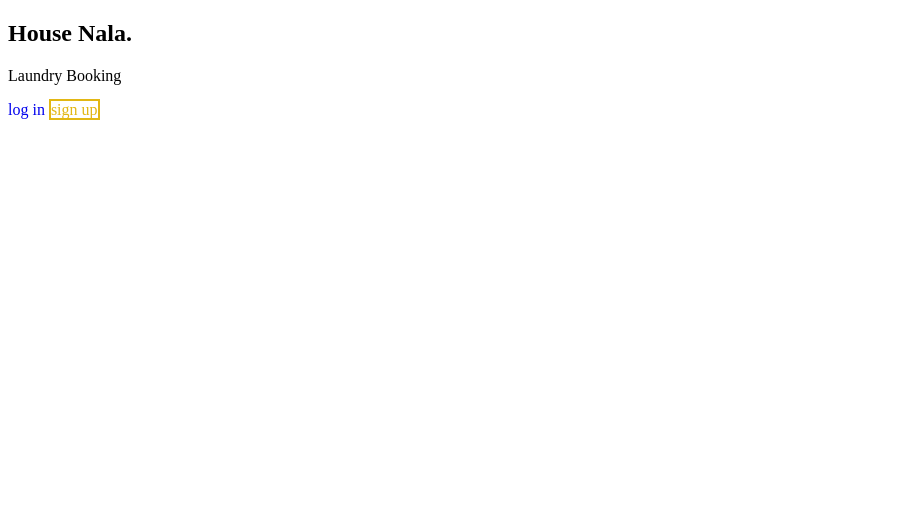
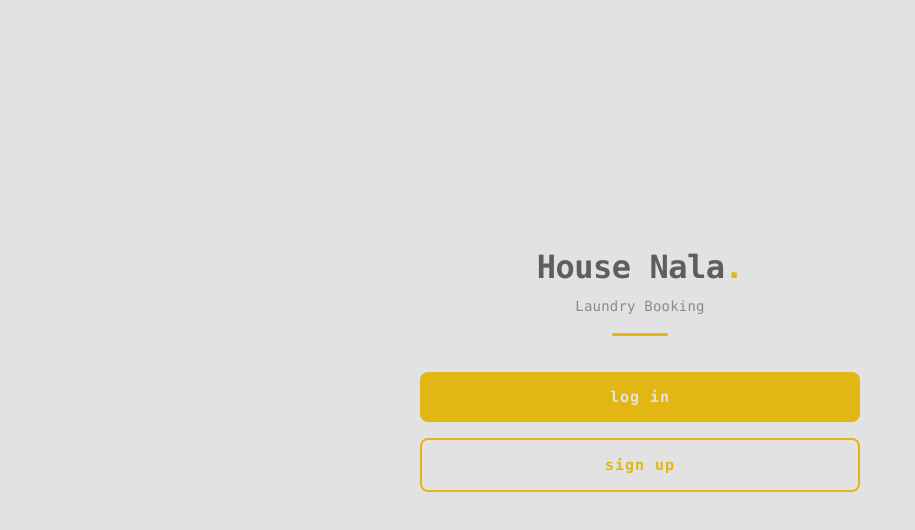
Before and after one commit to erinf27/Simple-Booking-System, a plain HTML site: page index.html in a window 1280 px wide. Shown: the whole page, without its empty margins (0-915 px from the left). Drawn offline with Linux system fonts and the light colour scheme; the site is published under a folder, as on GitHub Pages, so addresses that start at the root find nothing.

Commit message:
fix index link

```diff
--- a/index.html
+++ b/index.html
@@ -5,9 +5,9 @@
     <meta name="viewport" content="width=device-width, initial-scale=1.0">
     <title>Welcome · Booking Flights</title>
     <!-- Main stylesheet (accent: #e2b714) -->
-    <link rel="stylesheet" href="/UI/css/styles.css">
+    <link rel="stylesheet" href="UI/css/styles.css">
     <!-- Login page specific styles -->
-    <link rel="stylesheet" href="/UI/css/login.css">
+    <link rel="stylesheet" href="UI/css/login.css">
 </head>
 <body class="login">
 
@@ -26,12 +26,12 @@
 
                 <!-- Action Buttons -->
                 <!-- Sign In button (solid accent) -->
-                <a href="/UI/login.html" class="submit-btn" style="text-decoration: none;">
+                <a href="UI/login.html" class="submit-btn" style="text-decoration: none;">
                     log in
                 </a>
 
                 <!-- Sign Up button (outline accent, reusing submit-btn structure) -->
-                <a href="/UI/signup.html" class="submit-btn" style="
+                <a href="UI/signup.html" class="submit-btn" style="
                     text-decoration: none;
                     background: transparent;
                     border: 2px solid #e2b714;
```
